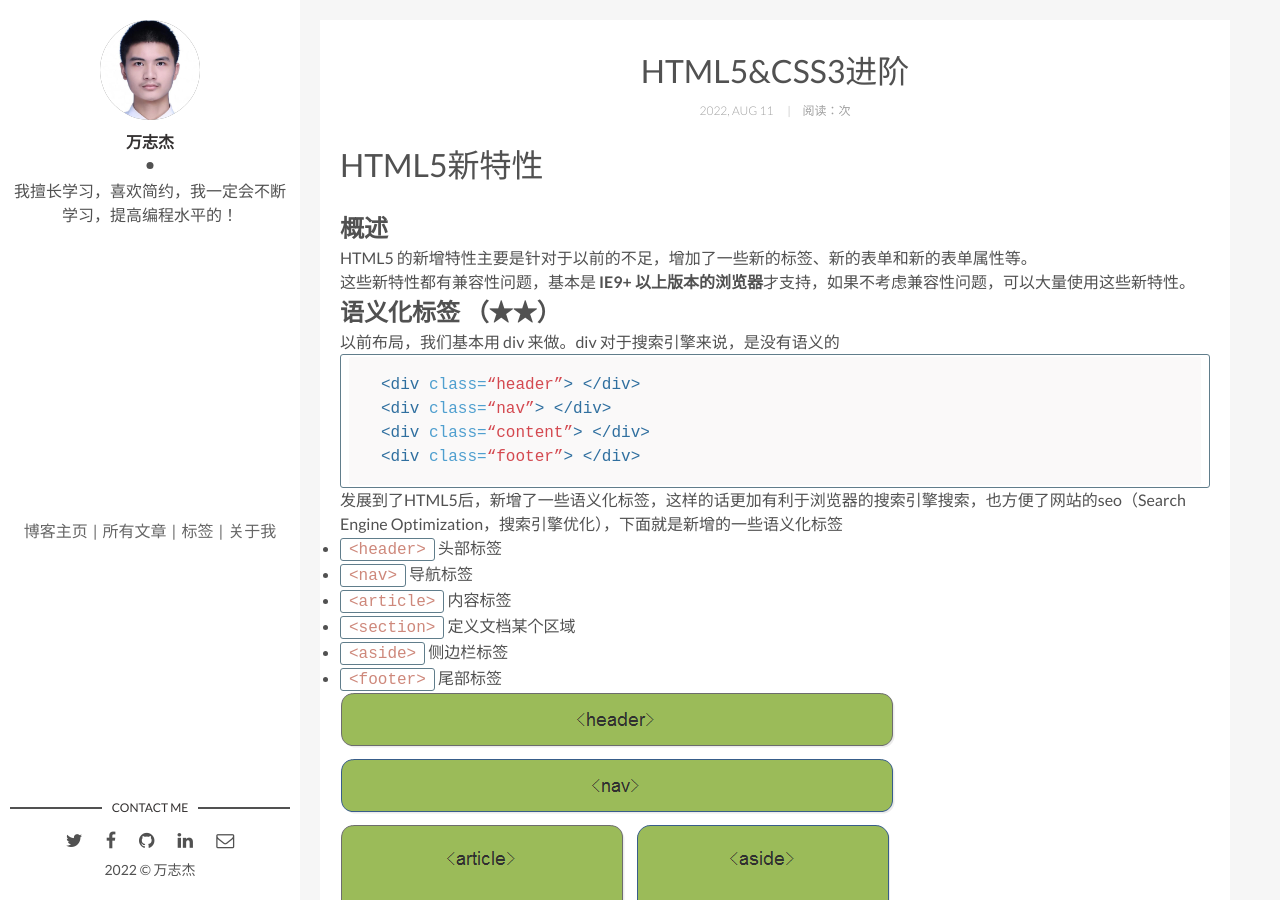
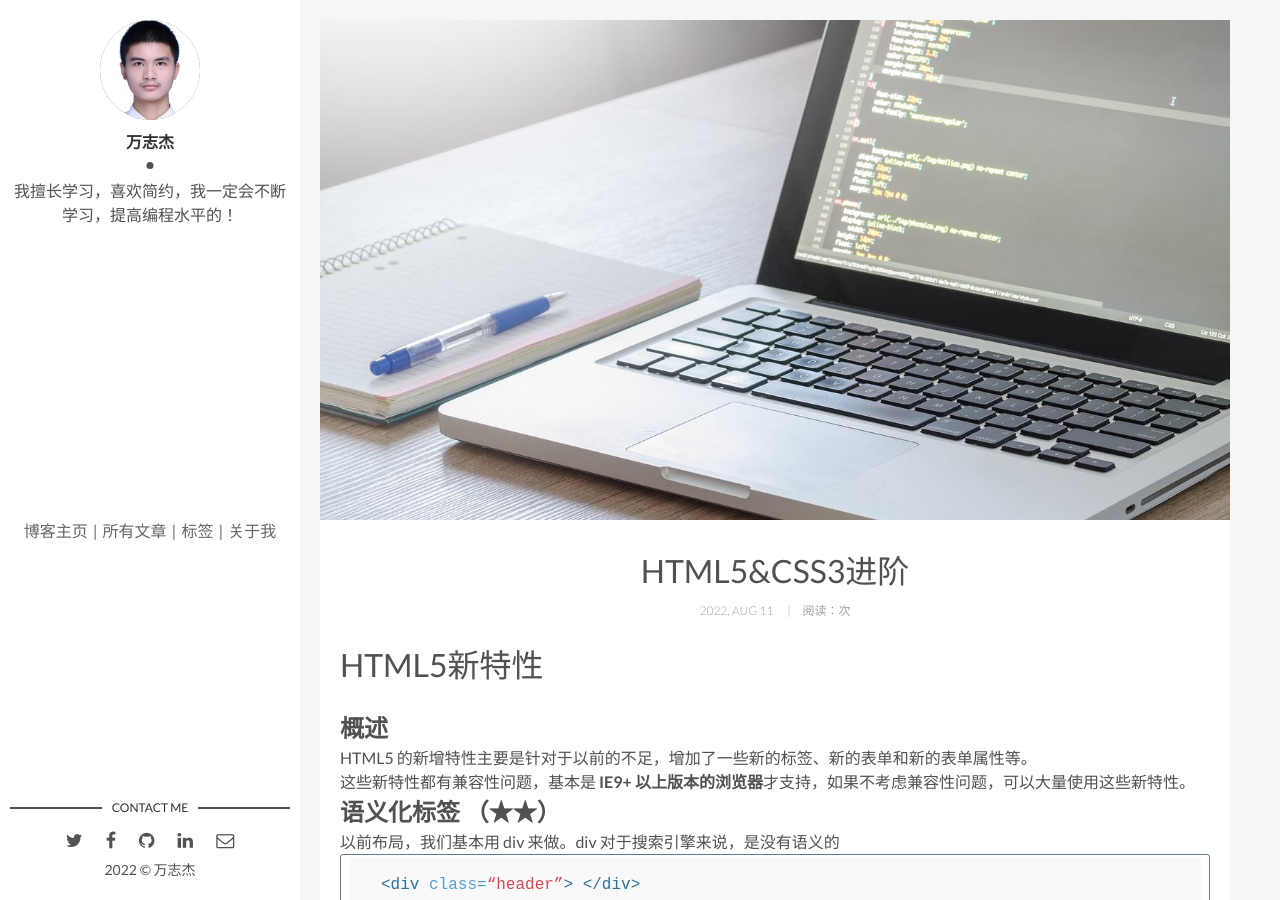
Before and after one commit to 19991010wan/wanBlog_Chinese, a Jekyll site: the page built from _posts/2022-08-12-HTML5&CSS3进阶.markdown, in a window 1280 px wide and 900 px high. Built offline with Jekyll 4.4.1, drawn with Linux system fonts in a browser that asks for light colours; nearby versions of some CDN libraries; comment, search, counter and statistics services are not loaded.

Commit message:
update doc

```diff
--- a/_posts/2022-08-12-HTML5&CSS3进阶.markdown
+++ b/_posts/2022-08-12-HTML5&CSS3进阶.markdown
@@ -3,7 +3,7 @@ layout: post
 title: HTML5&CSS3进阶
 date: 2022-08-12 00:00:00 +0300
 description: You’ll find this post in your `_posts` directory. Go ahead and edit it and re-build the site to see your changes. # Add post description (optional)
-img: # Add image post (optional)
+img: html5-css3.jpg # Add image post (optional)
 tags: [HTML5, CSS3] # add tag
 ---
 
```
